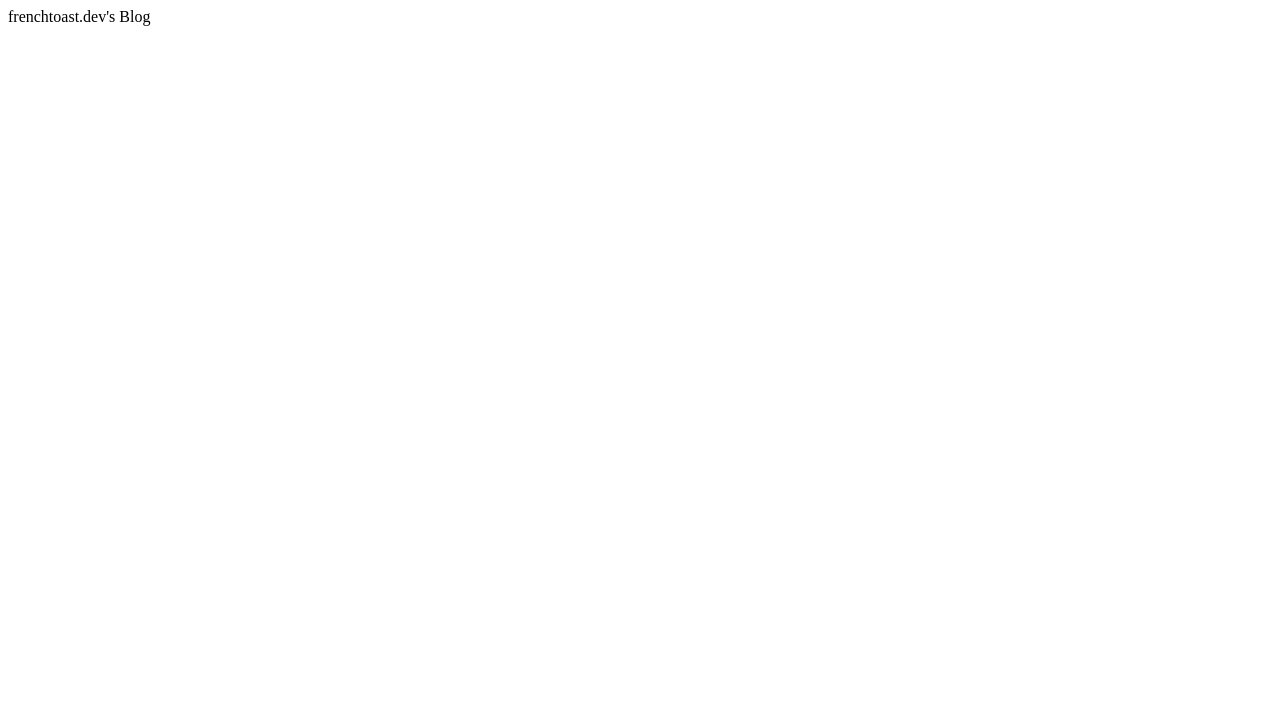
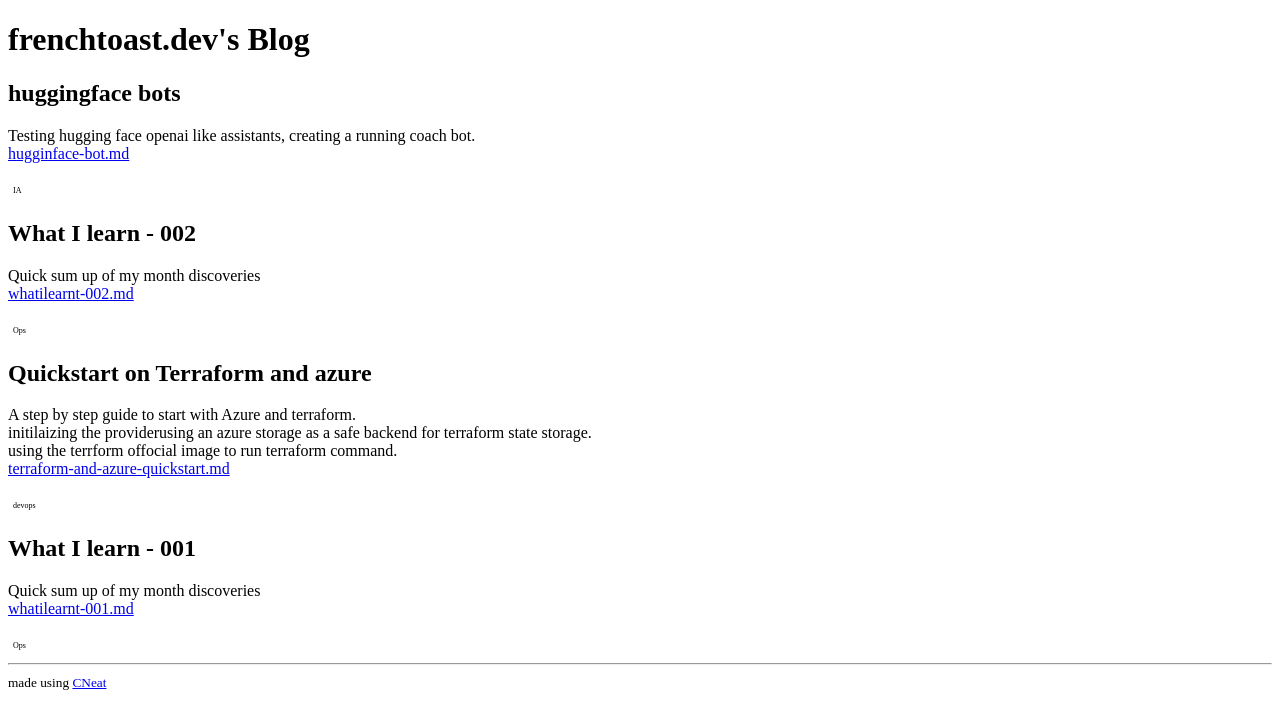
Before and after one commit to MathFrenchToast/mathfrenchtoast.github.io, a plain HTML site: page index.html in a window 1280 px wide. Drawn offline with Linux system fonts and the light colour scheme; a small style sheet from the web is missing.

Commit message:
doc: add article and main page

```diff
--- a/index.html
+++ b/index.html
@@ -1 +1,78 @@
-frenchtoast.dev's Blog
+<!DOCTYPE html>
+<html>
+<head>
+
+    <title>frenchtoast.dev's Blog</title>
+
+    <link rel="stylesheet" type="text/css" href="http://cdn.jsdelivr.net/gh/MathFrenchToast/neatcss/neat.css">
+    <link rel="stylesheet" type="text/css" href="http://cdn.jsdelivr.net/gh/MathFrenchToast/neatcss/custom.css">
+
+    <meta name="viewport" content="width=device-width, initial-scale=1.0">
+
+    <style>
+
+
+.label {
+    display: inline-block;
+    background-color: var(--dark);
+    color: var(--light);
+    text-align: center;
+    text-decoration: none;
+    border: none;
+    line-height: normal;
+
+    font-size: 0.5em;
+    padding: 5px;
+    margin-right: 2px;
+    border-radius: 2px;
+}
+    </style>
+
+</head>
+
+<body>
+
+    <div class="row gray">
+        <div>
+            <h1>frenchtoast.dev's Blog</h1>
+        </div>
+    </div>
+
+    <h2>huggingface bots</h2>
+
+    <div>
+    <p>
+        Testing hugging face openai like assistants, creating a running coach bot.<br/>
+        <a href="hugginface-bot.md">hugginface-bot.md</a>
+    </p>
+    <div class="label secondary">IA</div>
+    </div>
+
+    <h2>What I learn - 002</h2>
+    <p>
+       Quick sum up of my month discoveries<br/>
+        <a href="whatilearnt-002.md">whatilearnt-002.md</a>
+    </p>
+    <div class="label success">Ops</div>
+
+    <h2>Quickstart on Terraform and azure</h2>
+    <p>
+        A step by step guide to start with Azure and terraform.<br />
+        initilaizing the providerusing an azure storage as a safe backend for terraform state storage.<br />
+        using the terrform offocial image to run terraform command.<br/>
+        <a href="terraform-and-azure-quickstart.md">terraform-and-azure-quickstart.md</a>
+    </p>
+    <div class="label success">devops</div>
+
+    <h2>What I learn - 001</h2>
+    <p>
+       Quick sum up of my month discoveries<br/>
+        <a href="whatilearnt-001.md">whatilearnt-001.md</a>
+    </p>
+    <div class="label success">Ops</div>
+
+    <hr>
+    <small>made using <a href="https://github.com/MathFrenchToast/neatcss">CNeat</a></small>
+
+</body>
+</html>
```
Also changed, not shown: 3 other files.
